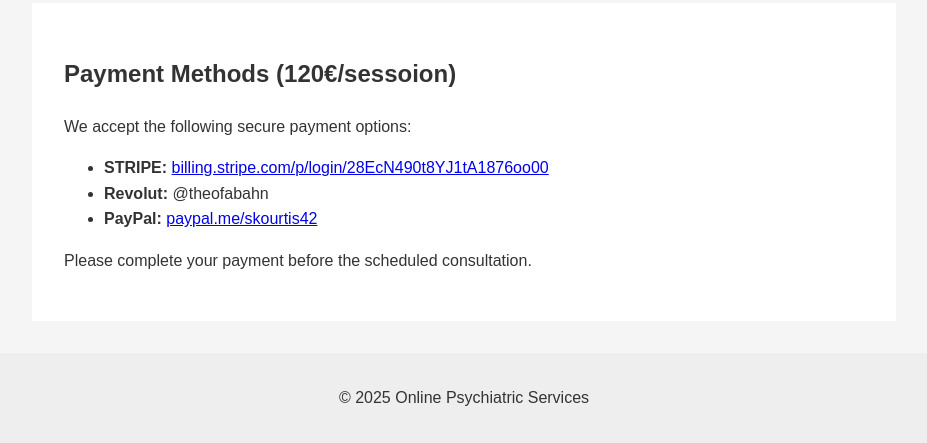
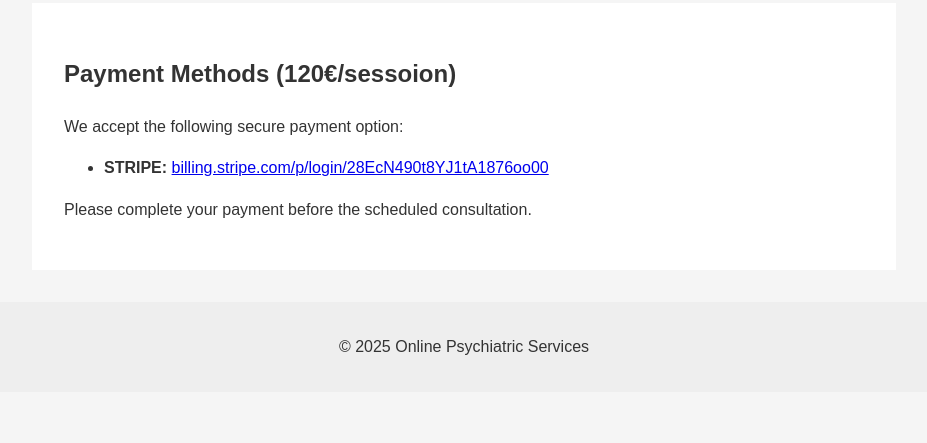
Before and after one commit to S-team72/mental, a plain HTML site: page index.html in a window 1280 px wide. Shown: the part 2085-2528 px from the top of the page, without its empty margins (176-1103 px from the left). After the commit the page ends 2477 px from the top, so only its background shows below. Drawn offline with Linux system fonts and the light colour scheme.

Commit message:
Update index.html

```diff
--- a/index.html
+++ b/index.html
@@ -3,7 +3,7 @@
 <head>
   <meta charset="UTF-8" />
   <meta name="viewport" content="width=device-width, initial-scale=1.0" />
-  <title>Skourtis-Care: Your Health, Our Priority</title>
+  <title> Skourtis-Care: Your Health, Our Priority</title>
   <style>
     body {
       font-family: Arial, sans-serif;
@@ -109,11 +109,10 @@
 
   <section id="payment">
     <h2>Payment Methods (120€/sessoion)</h2>
-    <p>We accept the following secure payment options:</p>
+    <p>We accept the following secure payment option:</p>
     <ul>
       <li><strong>STRIPE:</strong> <a href="https://billing.stripe.com/p/login/28EcN490t8YJ1tA1876oo00" target="_blank">billing.stripe.com/p/login/28EcN490t8YJ1tA1876oo00</a></li>
-      <li><strong>Revolut:</strong> @theofabahn</li>
-      <li><strong>PayPal:</strong> <a href="https://paypal.me/skourtis42" target="_blank">paypal.me/skourtis42</a></li>
+
     </ul>
     <p>Please complete your payment before the scheduled consultation.</p>
   </section>
```
